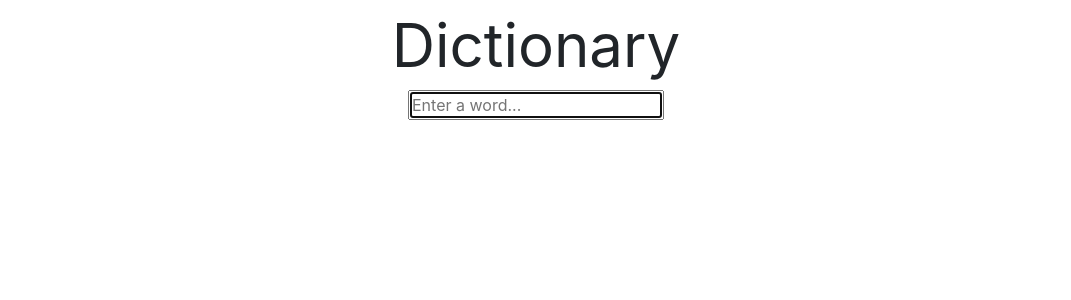
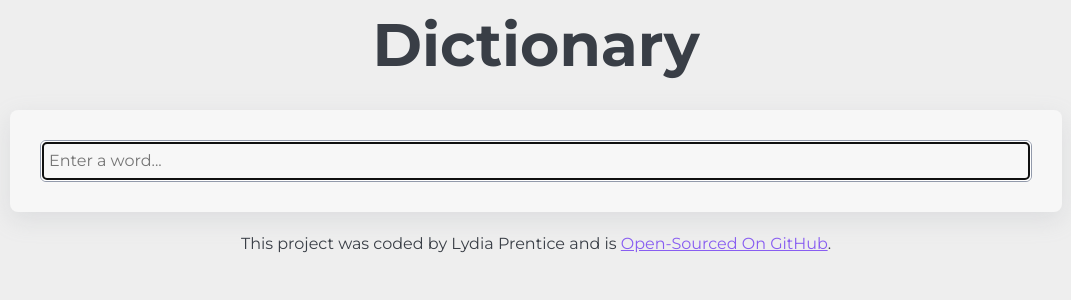
Before and after one commit to Lydia1596/dictionary-project, a React (Create React App) app: page / in a window 1280 px wide. Shown: the top 300 px of the page, without its empty margins (104-1175 px from the left). Built offline with nearby package versions, Linux system fonts and the light colour scheme.

Commit message:
Styled page using CSS

```diff
--- a/public/index.html
+++ b/public/index.html
@@ -30,6 +30,12 @@
       integrity="sha384-EVSTQN3/azprG1Anm3QDgpJLIm9Nao0Yz1ztcQTwFspd3yD65VohhpuuCOmLASjC"
       crossorigin="anonymous"
     />
+    <link rel="preconnect" href="https://fonts.googleapis.com" />
+    <link rel="preconnect" href="https://fonts.gstatic.com" crossorigin />
+    <link
+      href="https://fonts.googleapis.com/css2?family=Montserrat:ital,wght@0,100;0,200;0,300;0,400;0,500;0,600;0,700;0,800;0,900;1,100;1,200;1,300;1,400;1,500;1,600;1,700;1,800;1,900&display=swap"
+      rel="stylesheet"
+    />
     <title>Dictionary App</title>
   </head>
   <body>
--- a/src/App.css
+++ b/src/App.css
@@ -1,11 +1,55 @@
+a {
+  color: #885df1;
+}
+
 .App-header {
   font-size: 60px;
+  font-weight: bold;
+}
+
+body {
+  background-color: #eeeeee;
+  color: #393e46;
+  font-family: "Montserrat", sans-serif;
 }
 
 .container {
   text-align: center;
 }
 
+h2 {
+  font-size: 48px;
+  padding-bottom: 15px;
+}
+
+h3 {
+  font-weight: bold;
+}
+
+input {
+  background-color: #f7f7f7;
+  border: 1px solid #929aab;
+  border-radius: 6px;
+  padding: 8px;
+  width: 100%;
+}
+
+.phonetics .text {
+  bottom: 15px;
+  font-size: 24px;
+  margin: 10px;
+  padding: 10px;
+  position: relative;
+}
+
+section {
+  background-color: #f7f7f7;
+  border-radius: 8px;
+  box-shadow: rgba(149, 157, 165, 0.2) 0px 8px 24px;
+  margin: 20px;
+  padding: 30px;
+}
+
 ul {
   list-style-type: none;
 }
--- a/src/App.js
+++ b/src/App.js
@@ -7,6 +7,17 @@ function App() {
       <div className="container">
         <header className="App-header">Dictionary</header>
         <Dictionary />
+        <footer>
+          This project was coded by Lydia Prentice and is{" "}
+          <a
+            href="https://github.com/Lydia1596/dictionary-project"
+            target="_blank"
+            rel="noreferrer"
+          >
+            Open-Sourced On GitHub
+          </a>
+          .
+        </footer>
       </div>
     </div>
   );
--- a/src/Dictionary.js
+++ b/src/Dictionary.js
@@ -18,6 +18,7 @@ export default function Dictionary() {
   }
   return (
     <div className="container">
+      <section>
         <form onSubmit={Search}>
           <input
             type="search"
@@ -26,6 +27,7 @@ export default function Dictionary() {
             onChange={handleKeyWord}
           ></input>
         </form>
+      </section>
       <Results data={results} />
     </div>
   );
--- a/src/Meaning.js
+++ b/src/Meaning.js
@@ -4,14 +4,14 @@ import Synonyms from "./Synonyms";
 export default function Meaning(props) {
   return (
     <div className="meaning">
-      <h4>{props.data.partOfSpeech}</h4>
+      <h3>{props.data.partOfSpeech}</h3>
       {props.data.definitions.map(function (definition, index) {
         return (
           <div key={index}>
             <p>
-              <strong>Definition:</strong> {definition.definition}
+              <strong>Definition: </strong> {definition.definition}
               <br />
-              <strong>Example:</strong>
+              <strong>Example: </strong>
               <em>{definition.example}</em>
               <Synonyms data={definition.synonyms} />
             </p>
--- a/src/Phonetics.js
+++ b/src/Phonetics.js
@@ -5,8 +5,10 @@ export default function Phonetics(props) {
   if (props.data.audio && props.data.text) {
     return (
       <div className="phonetics">
-        <ReactAudioPlayer src={props.data.audio} controls />
-        <h3>{props.data.text}</h3>
+        <p>
+          <ReactAudioPlayer src={props.data.audio} controls />
+          <strong className="text">{props.data.text}</strong>
+        </p>
       </div>
     );
   } else {
--- a/src/Results.js
+++ b/src/Results.js
@@ -6,6 +6,7 @@ export default function Results(props) {
   if (props.data) {
     return (
       <div className="Results">
+        <section>
           <h2>{props.data.word}</h2>
           {props.data.phonetics.map(function (phonetic, index) {
             return (
@@ -14,11 +15,12 @@ export default function Results(props) {
               </div>
             );
           })}
+        </section>
         {props.data.meanings.map(function (meaning, index) {
           return (
-            <div key={index}>
+            <section key={index}>
               <Meaning data={meaning} />
-            </div>
+            </section>
           );
         })}
       </div>
```
Lines whose indentation alone changed are shown as unchanged.
